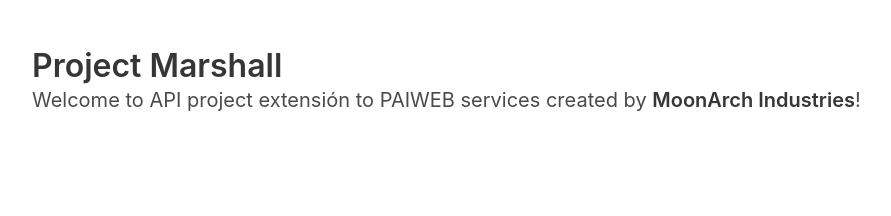
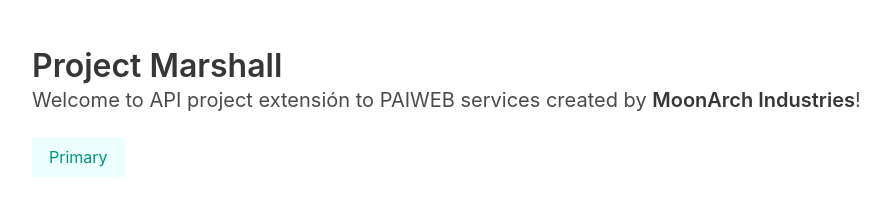
Before and after one commit to gomoonarch/gomoonarch.github.io, a plain HTML site: page docs/index.html in a window 1280 px wide. Shown: the whole page, without its empty margins (32-923 px from the left). Drawn offline with nearby package versions, Linux system fonts and the light colour scheme.

Commit message:
add a button

```diff
--- a/docs/index.html
+++ b/docs/index.html
@@ -15,6 +15,7 @@
       <p class="subtitle">
         Welcome to API project extensión to PAIWEB services created by <strong>MoonArch Industries</strong>!
       </p>
+      <button class="button is-primary is-light">Primary</button>
     </div>
   </section>
   </body>
```
